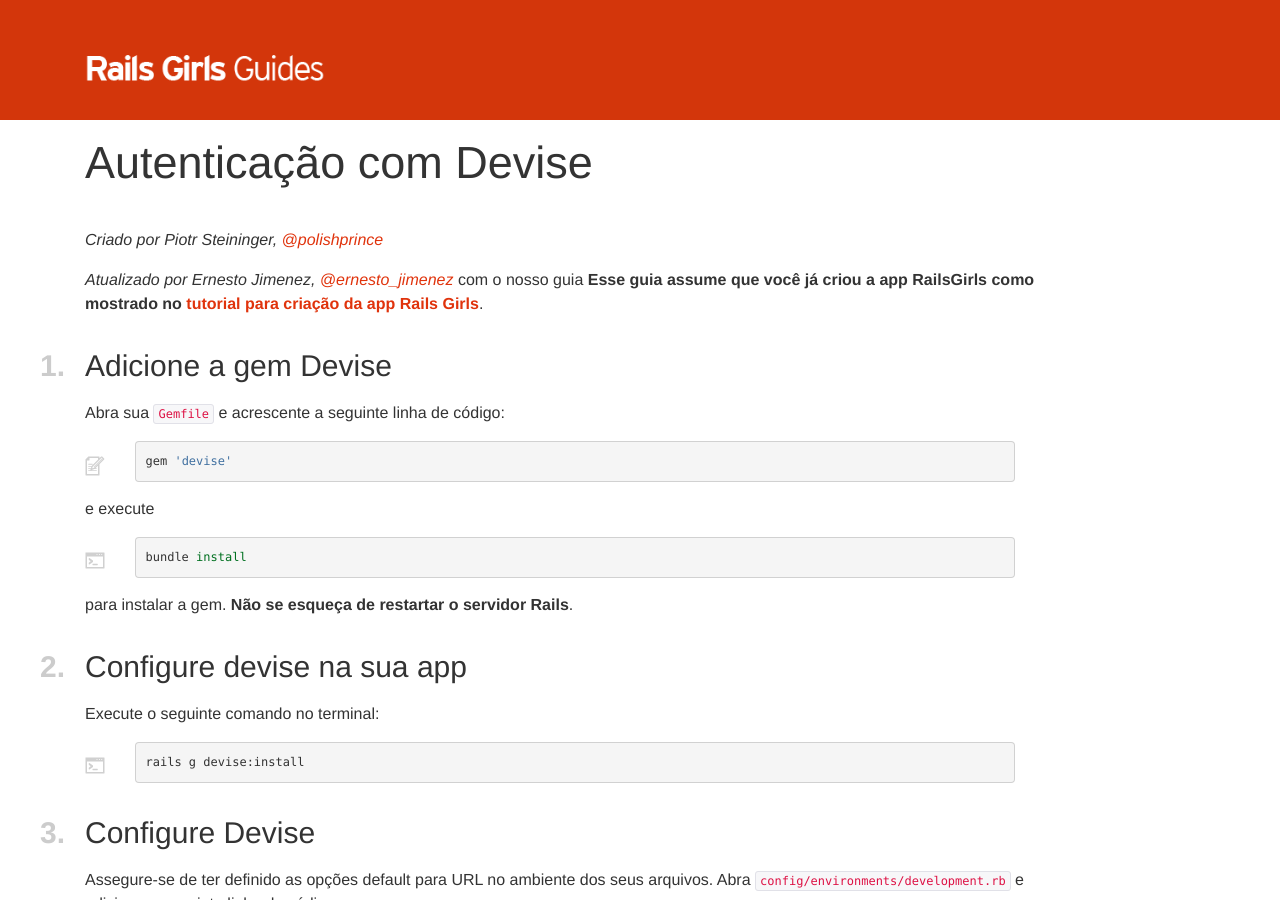
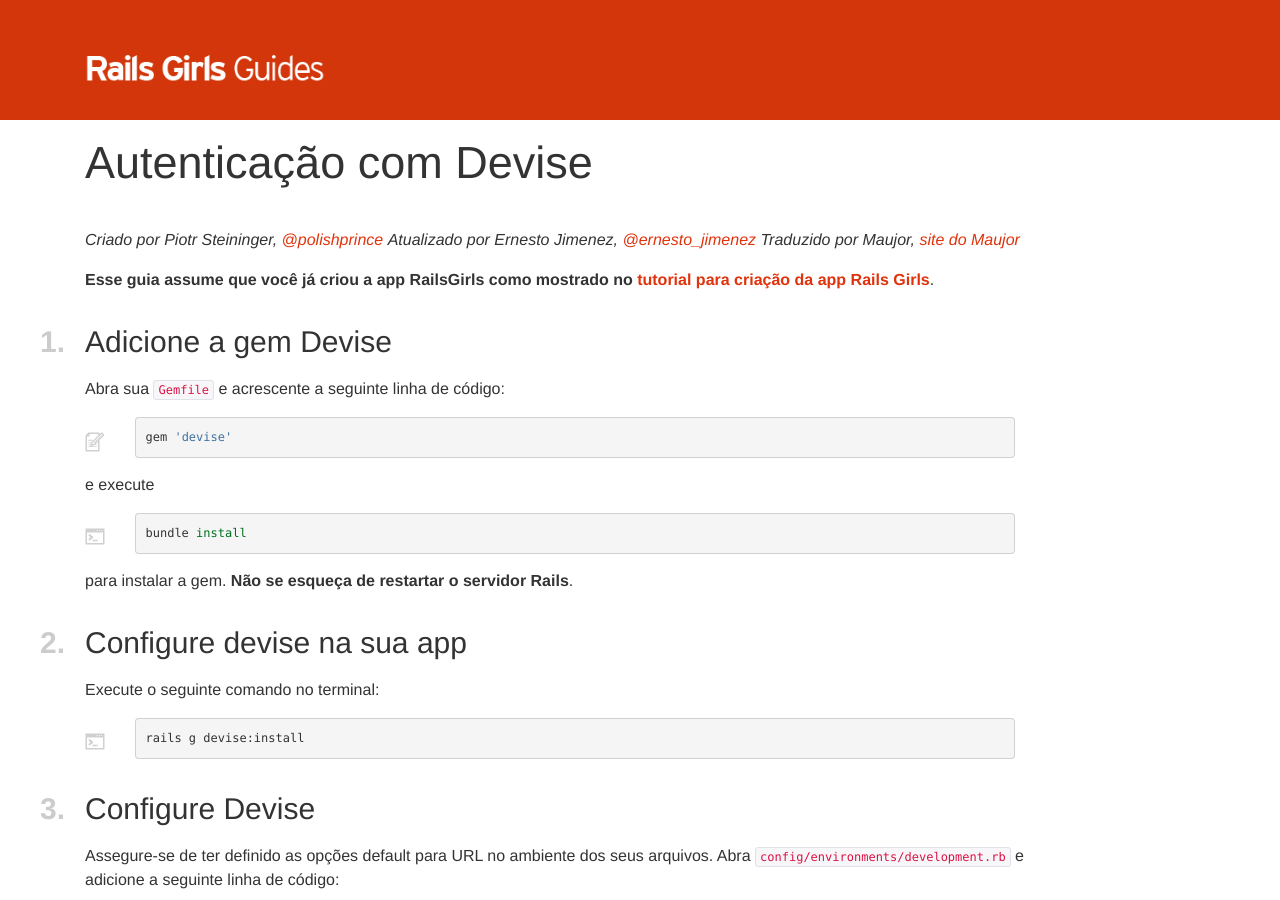
Before and after one commit to railsgirls/guides.railsgirls.com, a Jekyll site: the page built from _posts/2012-11-01-devise.markdown, in a window 1280 px wide and 900 px high. Built offline with Jekyll 4.4.1, drawn with Linux system fonts in a browser that asks for light colours; nearby versions of some CDN libraries.

Commit message:
Add translation credits

```diff
--- a/_posts/2012-04-18-app.markdown
+++ b/_posts/2012-04-18-app.markdown
@@ -7,6 +7,7 @@
 # Tutorial para criação da app Rails Girls
 
 *Criado por Vesa Vänskä, [@vesan](https://twitter.com/vesan)*
+*Traduzido por Maujor, [site do Maujor](http://www.maujor.com)*
 
 **Você deverá ter Rails instalado.** [**Consulte o guia de instalação se você ainda não instalou.**](install)
 
--- a/_posts/2012-04-30-commenting.markdown
+++ b/_posts/2012-04-30-commenting.markdown
@@ -4,7 +4,9 @@
 permalink: commenting
 ---
 # Área de comentários para a app Rails Girls
+
 *Criado por Janika Liiv, [@janikaliiv](https://twitter.com/janikaliiv)*
+*Traduzido por Maujor, [site do Maujor](http://www.maujor.com)*
 
 Vamos aprender como criar uma área de comentários para nossa app *railsgirls* ideas.
 
--- a/_posts/2012-06-03-thumbnails.markdown
+++ b/_posts/2012-06-03-thumbnails.markdown
@@ -7,6 +7,7 @@
 # Criando thumbnails com Carrierwave
 
 *Criado por Miha Filej, [@mfilej](https://twitter.com/mfilej)*
+*Traduzido por Maujor, [site do Maujor](http://www.maujor.com)*
 
 __Coach__: Explicar qual o efeito de se definir a largura de uma imagem na marcação HTML como explicado no final do passo 4, constante do tutorial *Tutorial para criação da app Rails Girls*.
 
--- a/_posts/2012-11-01-devise.markdown
+++ b/_posts/2012-11-01-devise.markdown
@@ -7,9 +7,9 @@
 # Autenticação com Devise
 
 *Criado por Piotr Steininger, [@polishprince](https://twitter.com/polishprince)*
+*Atualizado por Ernesto Jimenez, [@ernesto_jimenez](https://twitter.com/ernesto_jimenez)*
+*Traduzido por Maujor, [site do Maujor](http://www.maujor.com)*
 
-*Atualizado por Ernesto Jimenez, [@ernesto_jimenez](https://twitter.com/ernesto_jimenez)*
- com o nosso guia
 **Esse guia assume que você já criou a app RailsGirls como mostrado no** [**tutorial para criação da app Rails Girls**](/app).
 
 
```
Also changed, not shown: _posts/2013-04-14-github.md (+1 -0 lines).
